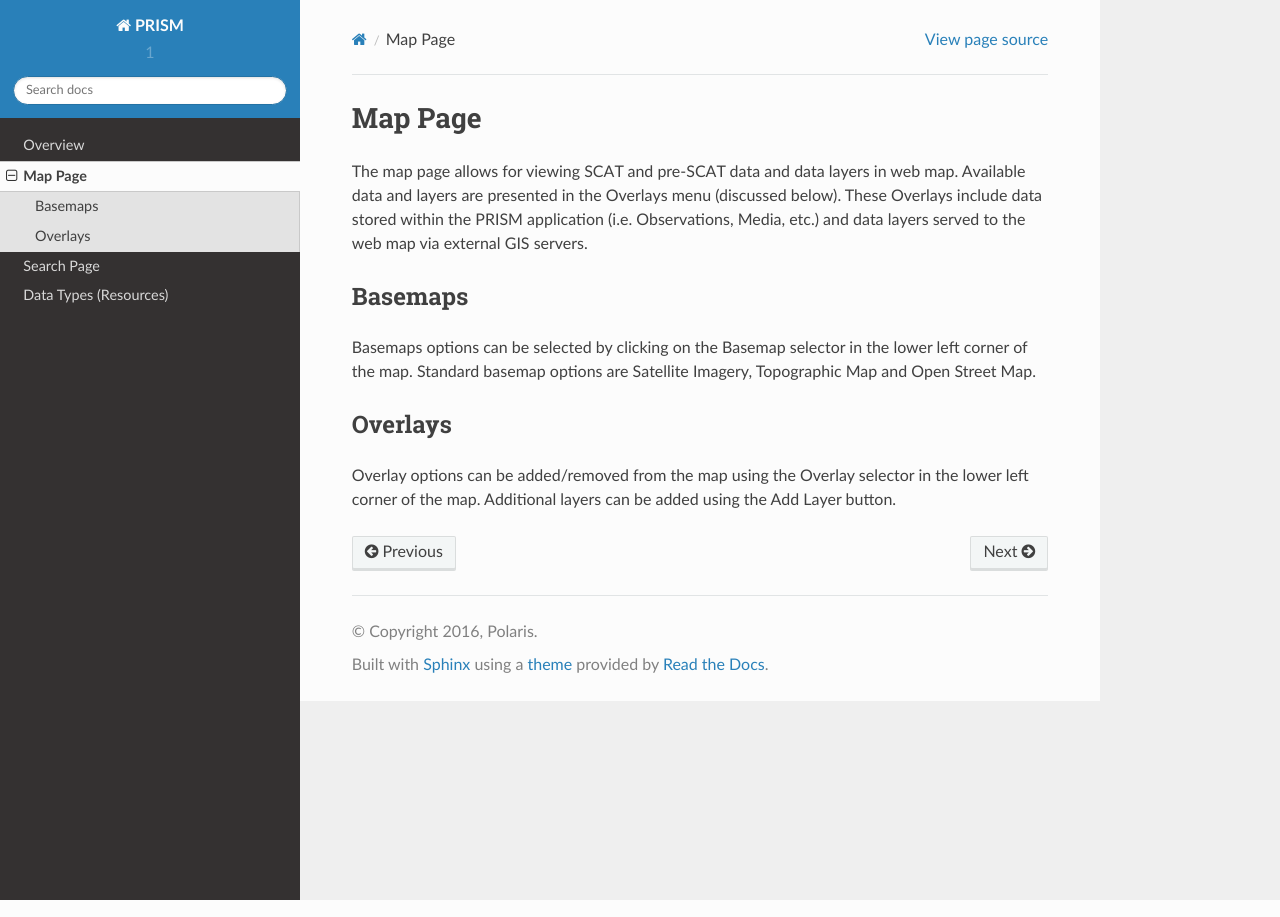
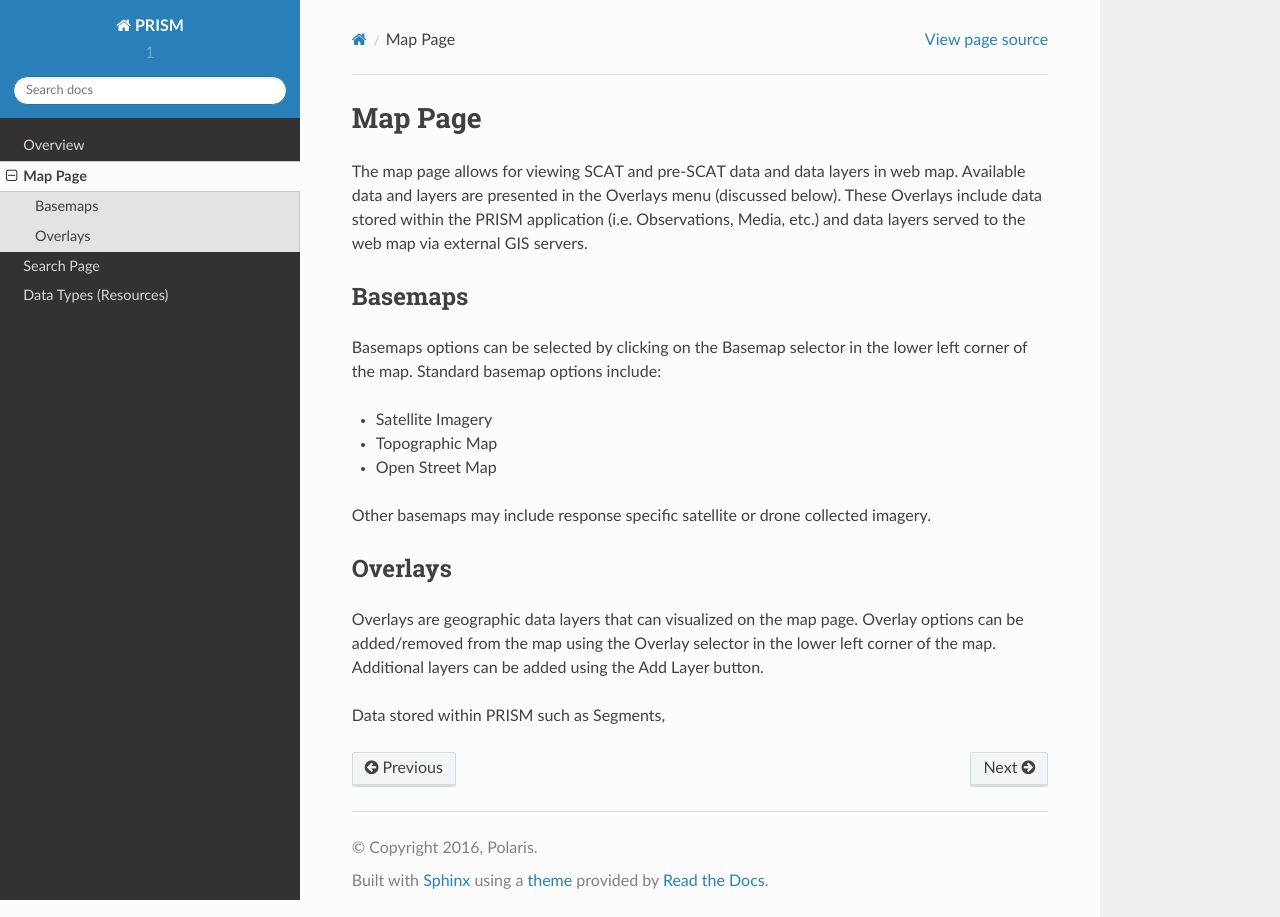
Before and after one commit to agraham/PRISM_rtd, a Sphinx documentation site: the page built from docs/map.rst, in a window 1280 px wide. Built offline with Sphinx 7.4.7 and the Read the Docs theme 2.0.0, drawn with Linux system fonts in a browser that asks for light colours.

Commit message:
Update map.rst

```diff
--- a/docs/map.rst
+++ b/docs/map.rst
@@ -4,11 +4,19 @@
 The map page allows for viewing SCAT and pre-SCAT data and data layers in web map.  Available data and layers are presented in the Overlays menu (discussed below).  These Overlays include data stored within the PRISM application (i.e. Observations, Media, etc.) and data layers served to the web map via external GIS servers.
 
 Basemaps
---------
+----------
 
-Basemaps options can be selected by clicking on the Basemap selector in the lower left corner of the map.  Standard basemap options are Satellite Imagery, Topographic Map and Open Street Map.
+Basemaps options can be selected by clicking on the Basemap selector in the lower left corner of the map.  Standard basemap options include:
+
+- Satellite Imagery
+- Topographic Map
+- Open Street Map
+
+Other basemaps may include response specific satellite or drone collected imagery.
 
 Overlays
 ------------
 
-Overlay options can be added/removed from the map using the Overlay selector in the lower left corner of the map.  Additional layers can be added using the Add Layer button.
+Overlays are geographic data layers that can visualized on the map page.  Overlay options can be added/removed from the map using the Overlay selector in the lower left corner of the map.  Additional layers can be added using the Add Layer button.
+
+Data stored within PRISM such as Segments,
```
